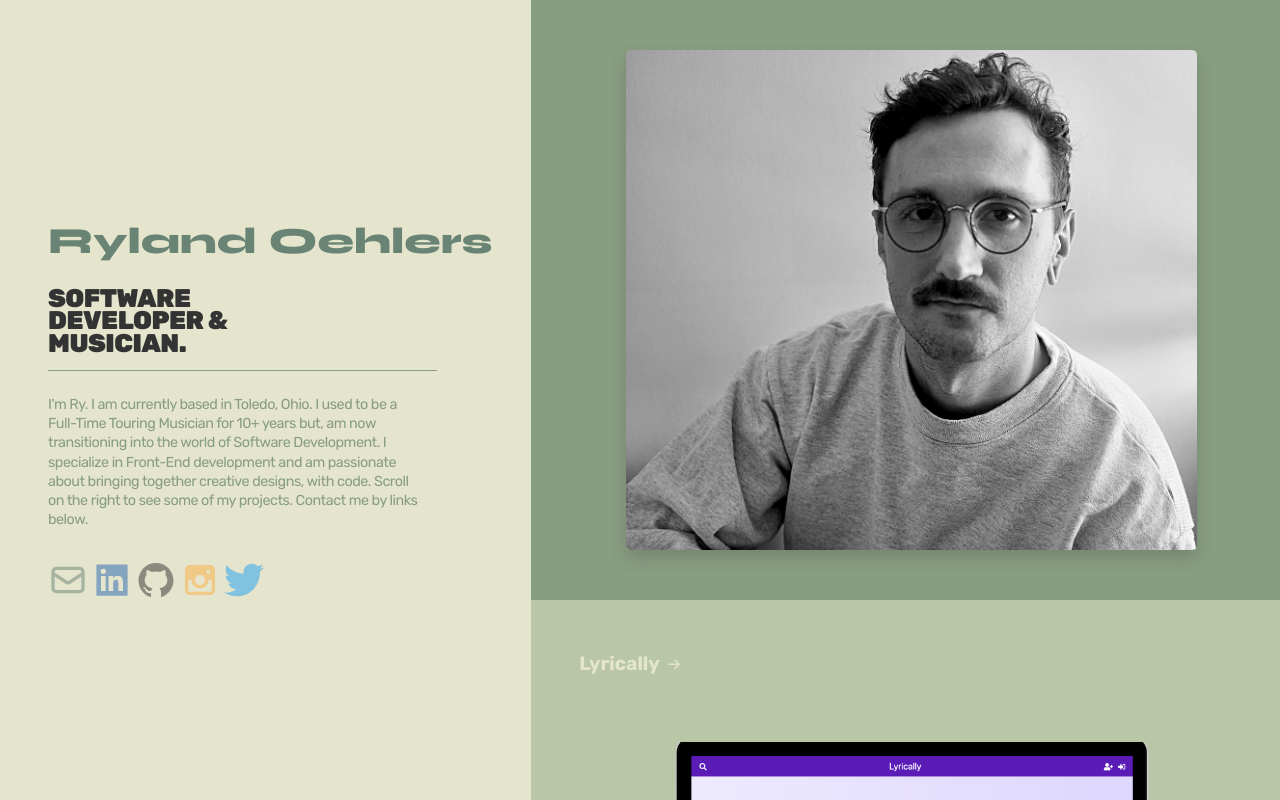
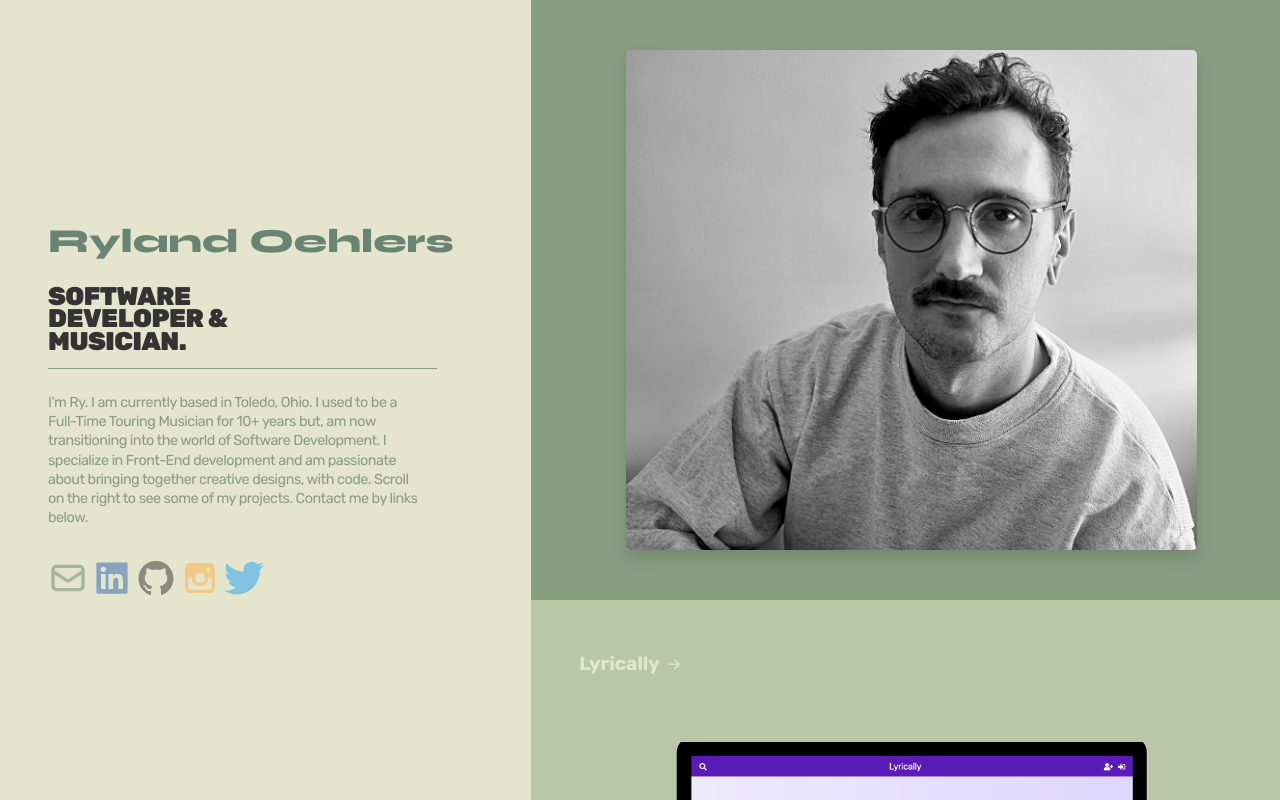
Before and after one commit to rylandinthesun/personal-portfolio-website, a React (Create React App) app: page / in a window 1280 px wide. Built offline with nearby package versions, Linux system fonts and the light colour scheme; a web font is replaced by a local one.

Commit message:
lazt 1 four now

```diff
--- a/src/pages/HomePage.scss
+++ b/src/pages/HomePage.scss
@@ -30,7 +30,7 @@ $lightCream: #fffbdf;
 	h1 {
 		font-family: 'Syne', sans-serif;
 		font-weight: 700;
-		font-size: 4.6vh;
+		font-size: 4.2vh;
 		transform-origin: translateX(20px) translateY(0px) translateZ(0px);
 		transition: opacity 500ms ease 0s, transform 500ms ease 0s;
 		transform: translateX(0px) translateY(0px) translateZ(0px);
```
